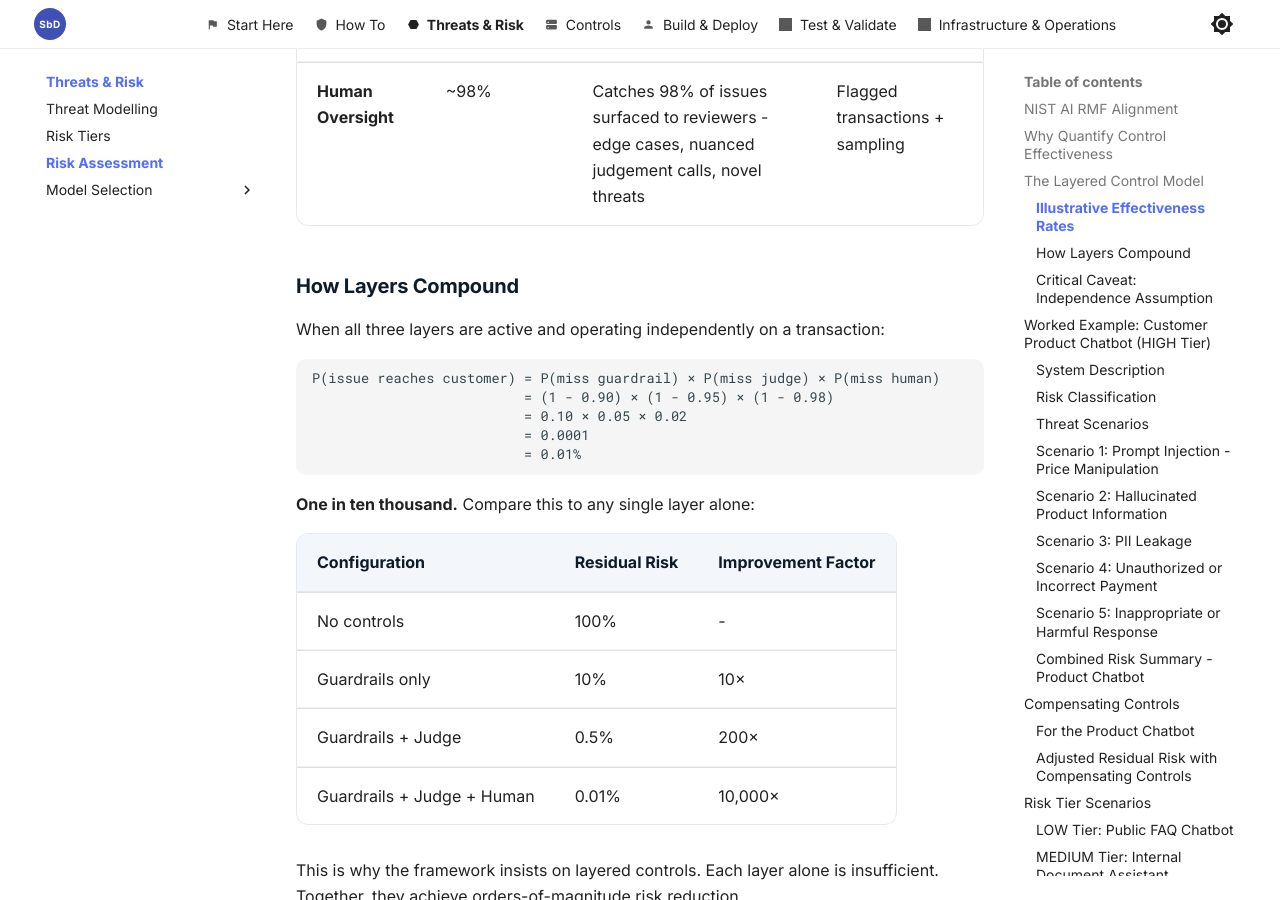
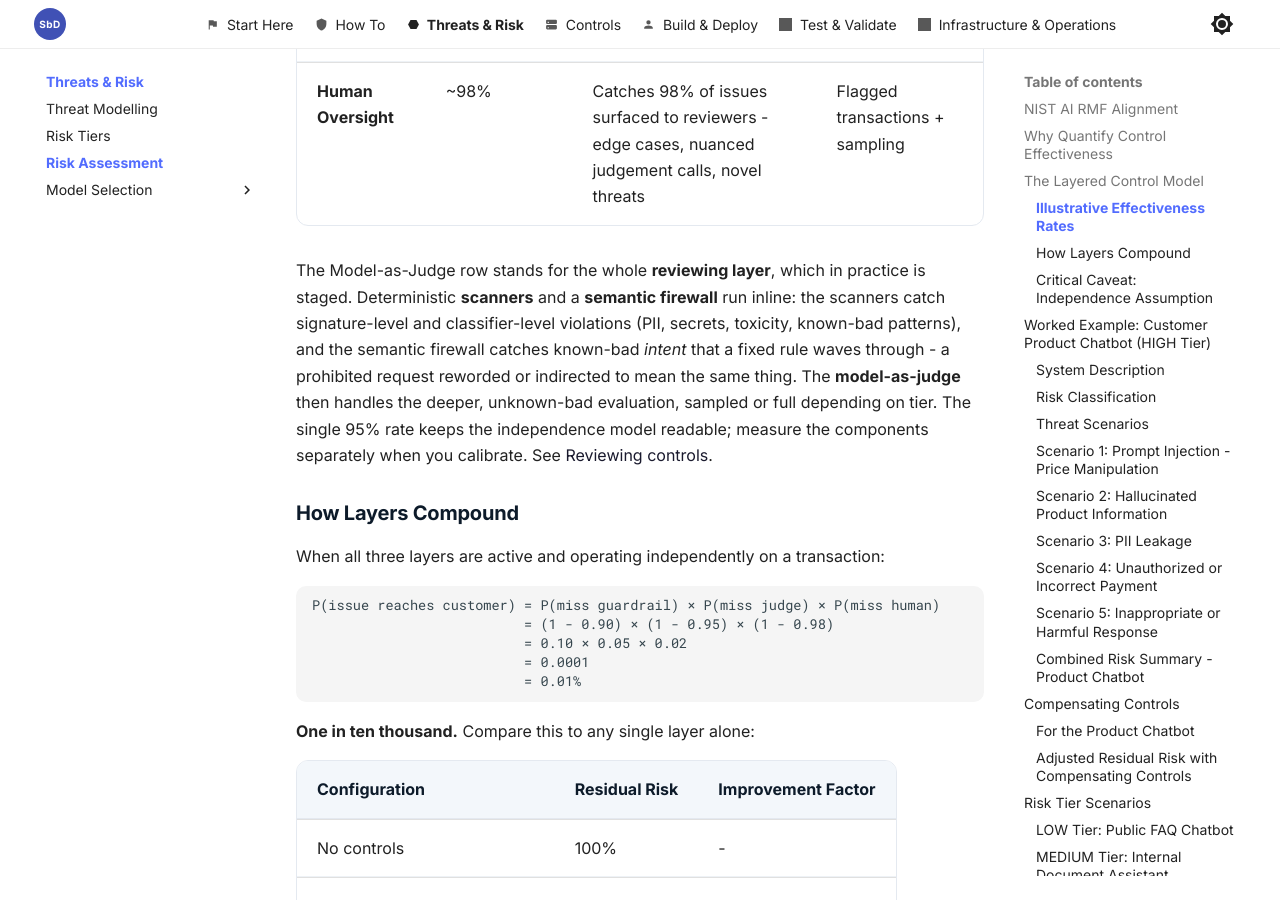
Before and after one commit to JonathanCGill/aisecuredbydesign.io, an MkDocs documentation site: the page built from docs/core/risk-assessment.md, in a window 1280 px wide and 900 px high, scrolled down 2296 px. Built offline with MkDocs 1.6.1 and Material for MkDocs 9.7.7, drawn with Linux system fonts in a browser that asks for light colours; some of the changed text lies outside the part shown.

Commit message:
Align QRA page with reviewing-controls model (scanners, semantic firewall)
The Quantitative Risk Assessment page modelled the middle layer as
Model-as-Judge only, omitting the scanners and semantic firewall that
make up the reviewing layer in controls.md and risk-tiers.md. Add a
clarifying paragraph that the single Judge rate stands for the whole
reviewing layer (deterministic scanners and semantic firewall inline,
judge for deeper unknown-bad evaluation), and update the HIGH-tier PACE
Alternate posture so the inline reviewing controls remain active when
the judge is down, matching the canonical control model.

Co-Authored-By: Claude Opus 4.8 <noreply@anthropic.com>
Claude-Session: https://claude.ai/code/session_01V9ca7niRSxXExQ7GCy6EM8

```diff
--- a/docs/core/risk-assessment.md
+++ b/docs/core/risk-assessment.md
@@ -42,6 +42,8 @@ Each layer in the three-layer pattern operates independently. When one layer mis
 | **Guardrails** | ~90% | Catches 90% of issues that reach it - known patterns, policy violations, format errors | Every transaction, real-time |
 | **Model-as-Judge** | ~95% | Catches 95% of issues in the transactions it evaluates - semantic violations, subtle policy breaches, quality failures | Sampled or full coverage depending on tier |
 | **Human Oversight** | ~98% | Catches 98% of issues surfaced to reviewers - edge cases, nuanced judgement calls, novel threats | Flagged transactions + sampling |
+
+The Model-as-Judge row stands for the whole **reviewing layer**, which in practice is staged. Deterministic **scanners** and a **semantic firewall** run inline: the scanners catch signature-level and classifier-level violations (PII, secrets, toxicity, known-bad patterns), and the semantic firewall catches known-bad *intent* that a fixed rule waves through - a prohibited request reworded or indirected to mean the same thing. The **model-as-judge** then handles the deeper, unknown-bad evaluation, sampled or full depending on tier. The single 95% rate keeps the independence model readable; measure the components separately when you calibrate. See [Reviewing controls](controls.md#2-reviewing-controls).
 
 ### How Layers Compound
 
@@ -323,7 +325,7 @@ See the [detailed worked example above](#worked-example-customer-product-chatbot
 **Residual: ~0.01 issues per 1,000 transactions across all threat categories**
 
 **PACE posture:** P + A + C configured and tested.
-- **Alternate:** Judge down → guardrails remain active, all transactions flagged for human review queue, response latency accepted
+- **Alternate:** Judge down → guardrails plus the inline reviewing controls (deterministic scanners and the semantic firewall) remain active, all transactions flagged for the human review queue, response latency accepted
 - **Contingency:** Guardrails degraded → chatbot enters "assisted browse" mode (read-only, no transactions), human reviews every interaction
 - **Emergency:** Multiple layers down → circuit breaker fires, chatbot replaced with static product pages + "contact us" fallback
 
```
